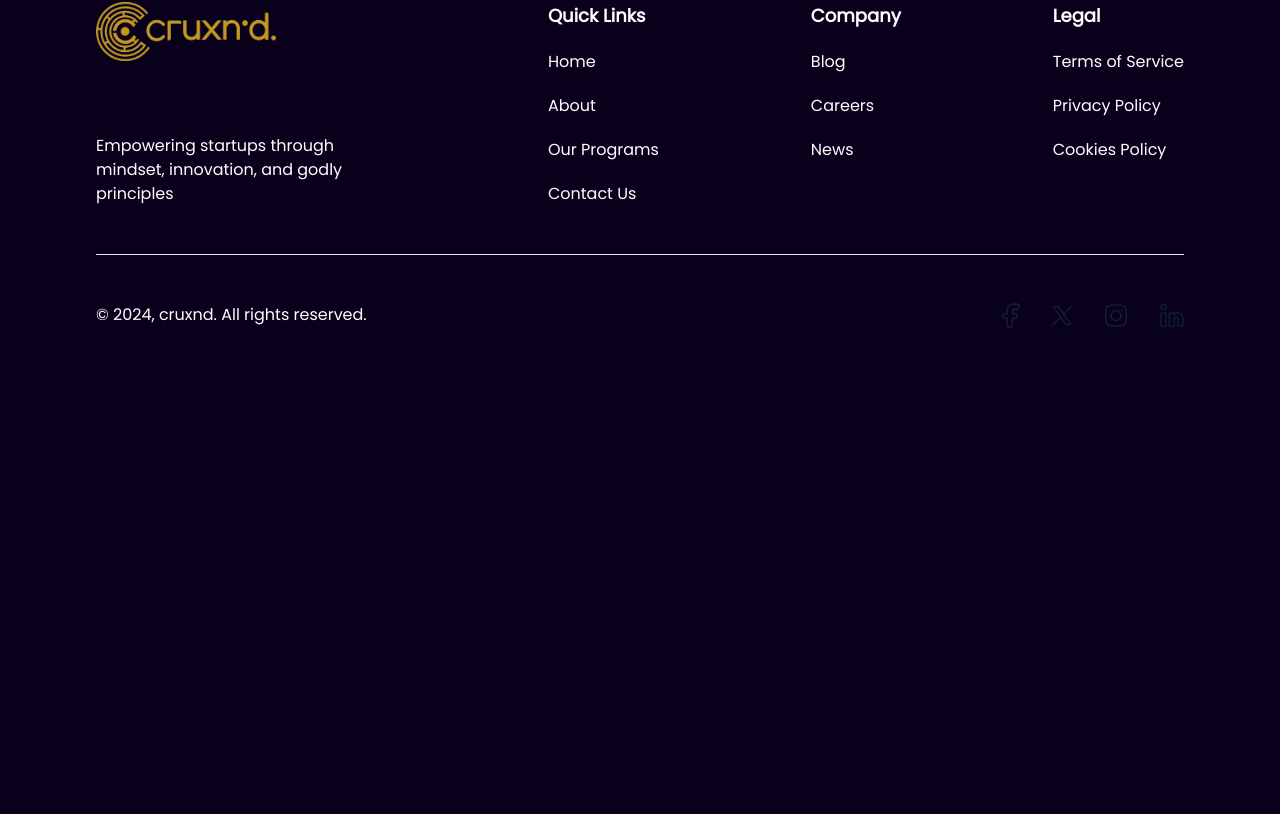
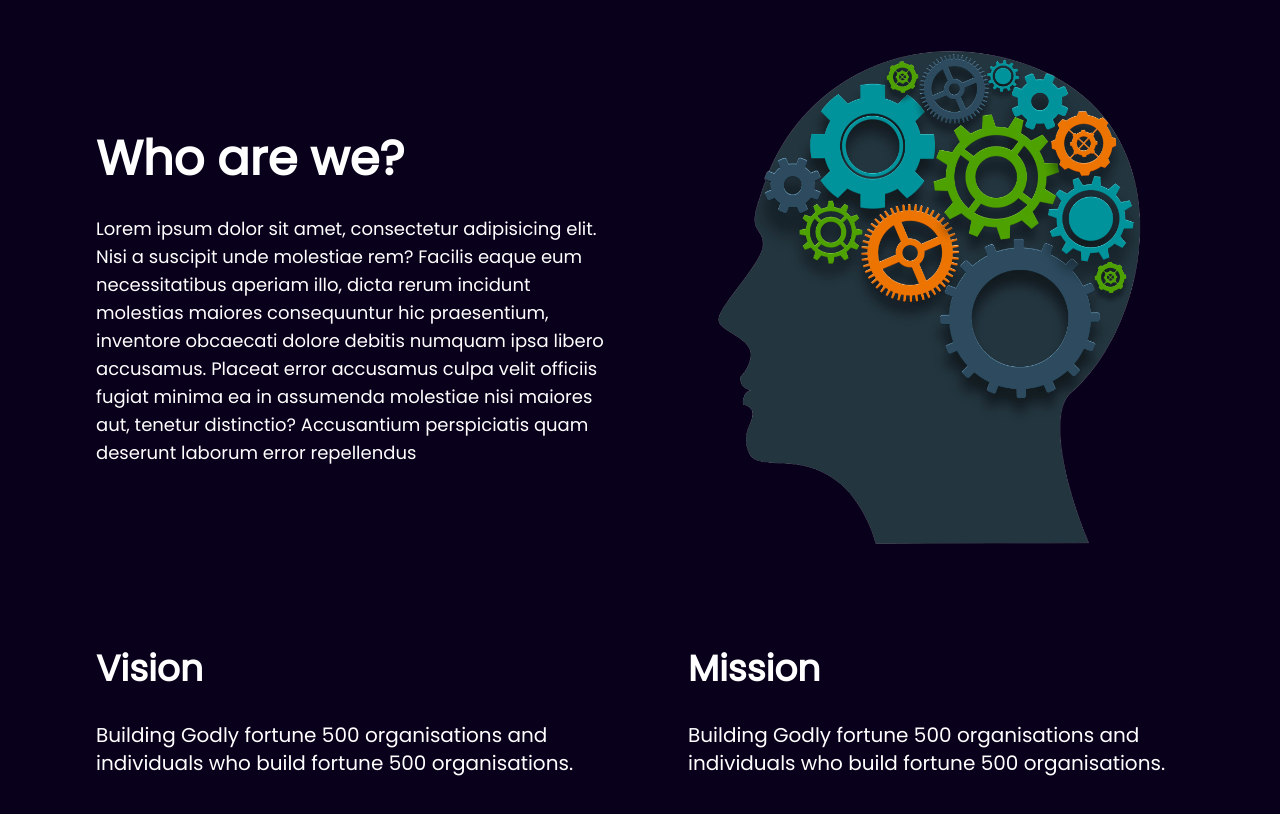
Before and after one commit to cruxnd/cruxnd, a Next.js app: page /about_us in a window 1280 px wide. Shown: the part 846-1660 px from the top of the page. Before the commit the page ends 1222 px from the top, so only its background shows below. Built offline with nearby package versions, Linux system fonts and the light colour scheme.

Commit message:
build: worked in the who section

```diff
--- a/app/about_us/page.tsx
+++ b/app/about_us/page.tsx
@@ -1,9 +1,11 @@
 import AboutHero from "@/components/AboutHero";
+import Who from "@/components/Who";
 
 export default function AboutUsPage() {
   return(
     <div>
       <AboutHero />
+      <Who />
     </div>
   )
 }
--- a/components/AboutHero.tsx
+++ b/components/AboutHero.tsx
@@ -3,19 +3,19 @@ import Image from "next/image";
 export default function AboutHero() {
   return (
     <div className="px-6 md:px-12 lg:px-24 lg:py-20 h-[calc(100vh-85px)] relative flex items-center justify-center bg-[url('/images/herobg.jpg')]">
-      <div className="absolute top-12 lg:top-[150px] left-6 lg:left-[200px] px-12 py-6 border-2 rounded-full text-center text-sm lg:text-xl">
+      <div className="absolute top-12 lg:top-[150px] left-6 lg:left-[200px] px-12 py-6 border-2 md:border-4 lg:border-2 hover:font-semibold cursor-pointer rounded-full text-center text-sm md:text-3xl lg:text-xl">
         Who are we?
       </div>
 
-      <div className="absolute top-[180px] lg:top-20 right-12 lg:right-[300px] px-12 py-6 border-2  rounded-full text-center text-sm lg:text-xl">
+      <div className="absolute top-[180px] md:top-1/4 lg:top-20 right-12 lg:right-[300px] px-12 py-6 border-2 md:border-4 lg:border-2 hover:font-semibold cursor-pointer rounded-full text-center text-sm md:text-3xl lg:text-xl">
         What do we do?
       </div>
 
-      <div className="absolute bottom-12 lg:bottom-[250px] right-12  lg:right-28 px-12 py-6 border-2  rounded-full  text-center text-sm lg:text-xl">
+      <div className="absolute bottom-16 lg:bottom-[250px] right-12  lg:right-28 px-12 py-6 border-2 md:border-4 lg:border-2 hover:font-semibold cursor-pointer rounded-full  text-center text-sm md:text-3xl lg:text-xl">
         What do we stand for?
       </div>
 
-      <div className="absolute bottom-[180px] left-12 lg:left-28  px-12 py-6 border-2  rounded-full  text-center text-sm lg:text-xl">
+      <div className="absolute bottom-[180px] md:bottom-[320px] lg:bottom-[180px] left-12 lg:left-28  px-12 py-6 border-2 md:border-4 lg:border-2 hover:font-semibold cursor-pointer rounded-full text-center text-sm md:text-3xl lg:text-xl">
         Who do we work with?
       </div>
     </div>
--- /dev/null
+++ b/components/Faqs.tsx
@@ -0,0 +1,7 @@
+export default function Faqs() {
+  return (
+    <div>
+      <h1>Fre</h1>
+    </div>
+  )
+}
--- a/components/Who.tsx
+++ b/components/Who.tsx
@@ -1,7 +1,46 @@
+import Image from "next/image";
+
 export default function Who() {
-  return(
-    <div className="">
-      Who are we
+  return (
+    <div className="px-6 md:px-12 lg:px-24 lg:py-20">
+      <div className="flex flex-col lg:flex-row items-center">
+        <div>
+          <h1 className="text-5xl font-semibold mb-8">Who are we?</h1>
+          <div className="text-lg mr-20">
+            Lorem ipsum dolor sit amet, consectetur adipisicing elit. Nisi a
+            suscipit unde molestiae rem? Facilis eaque eum necessitatibus
+            aperiam illo, dicta rerum incidunt molestias maiores consequuntur
+            hic praesentium, inventore obcaecati dolore debitis numquam ipsa
+            libero accusamus. Placeat error accusamus culpa velit officiis
+            fugiat minima ea in assumenda molestiae nisi maiores aut, tenetur
+            distinctio? Accusantium perspiciatis quam deserunt laborum error
+            repellendus
+          </div>
+        </div>
+        <Image
+          src="/images/brain.png"
+          alt="brain"
+          width={1000}
+          height={1000}
+          className="w-[500px] mb-16 lg:mb-0"
+        />
+      </div>
+      <div className="flex mt-20">
+        <div className="lg:w-1/2 mr-24">
+          <h1 className="text-4xl font-semibold mb-8">Vision</h1>
+          <p className="text-xl">
+            Building Godly fortune 500 organisations and individuals who build
+            fortune 500 organisations.
+          </p>
+        </div>
+        <div className="lg:w-1/2">
+          <h1 className="text-4xl font-semibold mb-8">Mission</h1>
+          <p className="text-xl">
+            Building Godly fortune 500 organisations and individuals who build
+            fortune 500 organisations.
+          </p>
+        </div>
+      </div>
     </div>
-  )
+  );
 }
```
